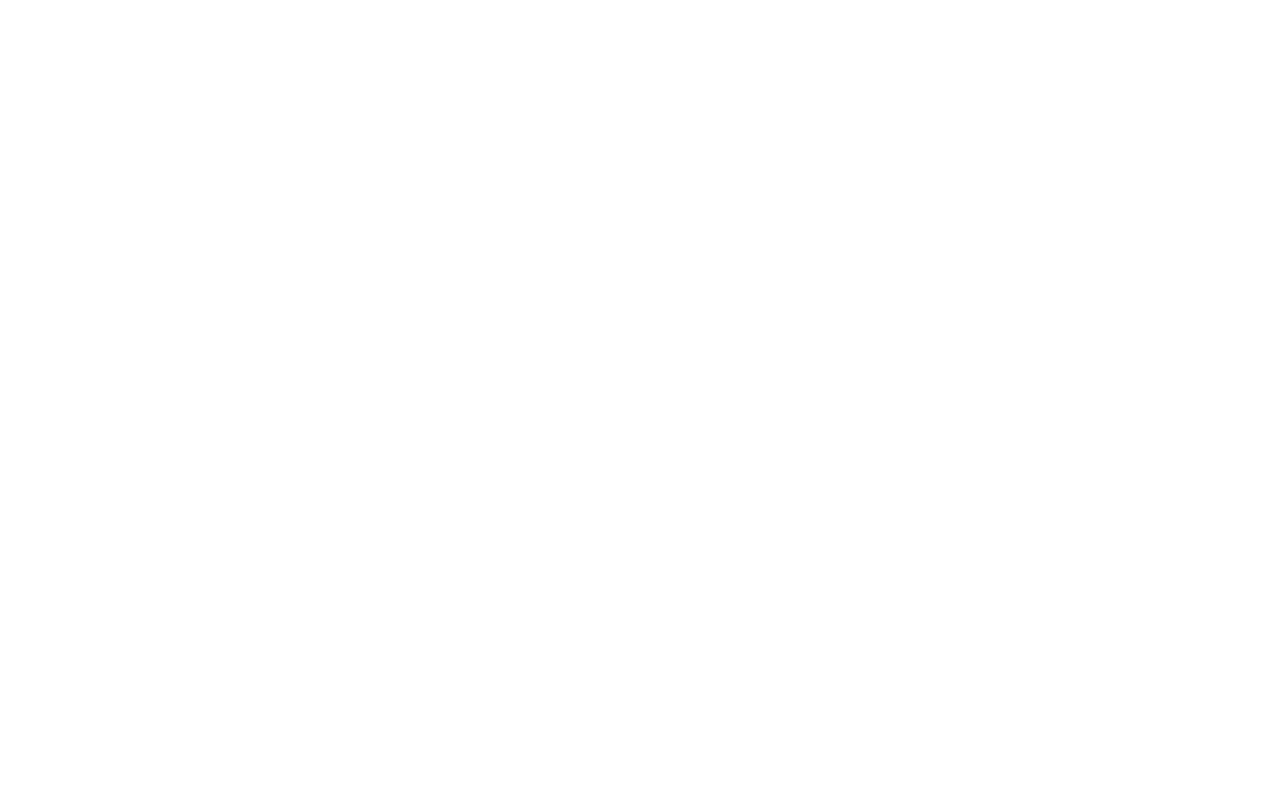
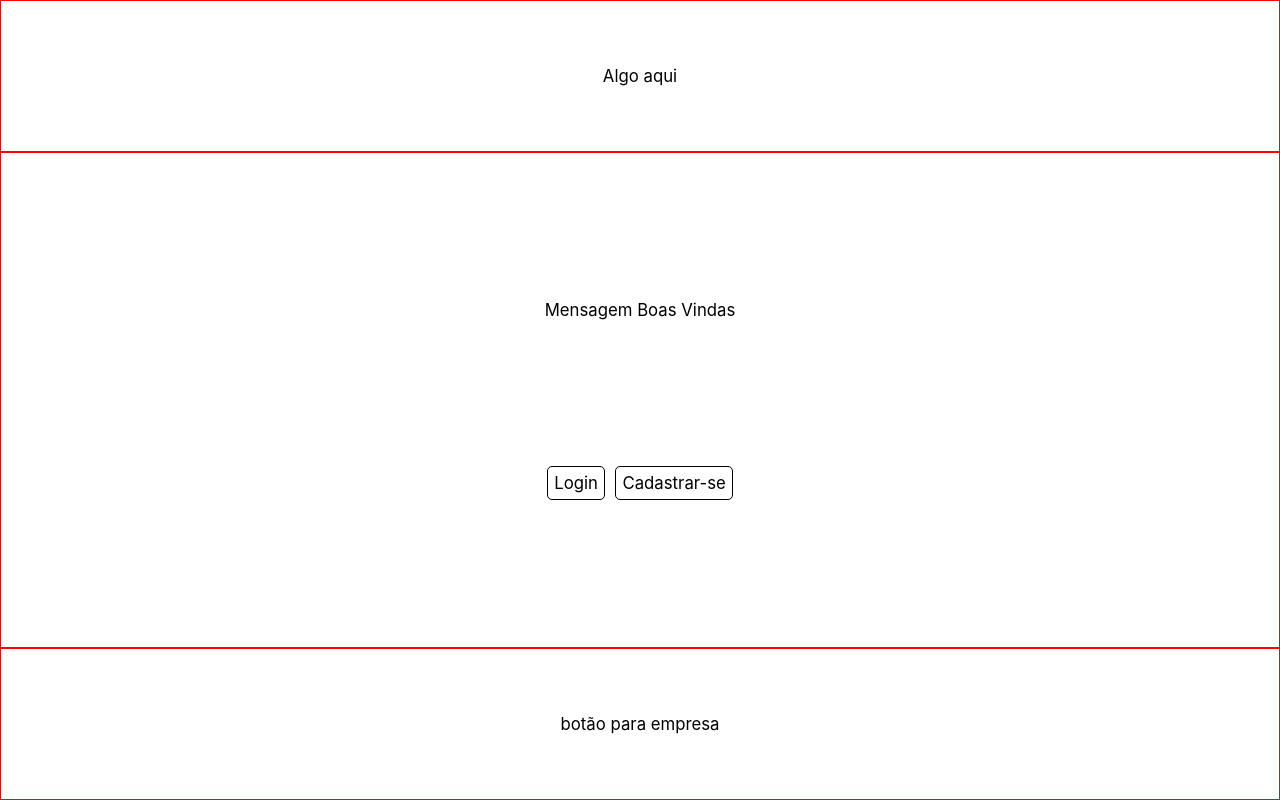
Before and after one commit to JessieZan/provihack-front, a React (Create React App) app in the folder provihack-frontend/: page / in a window 1280 px wide. Built offline with nearby package versions, Linux system fonts and the light colour scheme.

Commit message:
Esqueleto das páginas de Boas Vindas e Login

```diff
--- a/provihack-frontend/package.json
+++ b/provihack-frontend/package.json
@@ -3,11 +3,15 @@
   "version": "0.1.0",
   "private": true,
   "dependencies": {
+    "@emotion/react": "^11.7.0",
+    "@emotion/styled": "^11.6.0",
+    "@mui/material": "^5.2.1",
     "@testing-library/jest-dom": "^5.15.1",
     "@testing-library/react": "^11.2.7",
     "@testing-library/user-event": "^12.8.3",
     "react": "^17.0.2",
     "react-dom": "^17.0.2",
+    "react-router-dom": "^6.0.2",
     "react-scripts": "4.0.3",
     "web-vitals": "^1.1.2"
   },
--- /dev/null
+++ b/provihack-frontend/src/App.css
@@ -0,0 +1,7 @@
+.App {
+  height: 100vh;
+
+  display: flex;
+  align-items: center;
+  justify-content: center;
+}
--- a/provihack-frontend/src/App.js
+++ b/provihack-frontend/src/App.js
@@ -1,5 +1,12 @@
+import MainRoutes from "./routes";
+import "./App.css";
+
 function App() {
-  return <div className="App"></div>
+  return (
+    <div className="App">
+      <MainRoutes />
+    </div>
+  );
 }
 
-export default App
+export default App;
--- a/provihack-frontend/src/index.css
+++ b/provihack-frontend/src/index.css
@@ -1,13 +1,25 @@
+html {
+  font-size: 65.5%;
+}
+
 body {
   margin: 0;
-  font-family: -apple-system, BlinkMacSystemFont, 'Segoe UI', 'Roboto', 'Oxygen',
-    'Ubuntu', 'Cantarell', 'Fira Sans', 'Droid Sans', 'Helvetica Neue',
+  font-family: -apple-system, BlinkMacSystemFont, "Segoe UI", "Roboto", "Oxygen",
+    "Ubuntu", "Cantarell", "Fira Sans", "Droid Sans", "Helvetica Neue",
     sans-serif;
   -webkit-font-smoothing: antialiased;
   -moz-osx-font-smoothing: grayscale;
+
+  font-size: 1.6rem;
+}
+
+button {
+  all: unset;
+  box-sizing: border-box;
+  cursor: pointer;
 }
 
 code {
-  font-family: source-code-pro, Menlo, Monaco, Consolas, 'Courier New',
+  font-family: source-code-pro, Menlo, Monaco, Consolas, "Courier New",
     monospace;
 }
--- a/provihack-frontend/src/index.js
+++ b/provihack-frontend/src/index.js
@@ -1,11 +1,14 @@
-import React from 'react'
-import ReactDOM from 'react-dom'
-import './index.css'
-import App from './App'
+import React from "react";
+import ReactDOM from "react-dom";
+import "./index.css";
+import App from "./App";
+import { BrowserRouter } from "react-router-dom";
 
 ReactDOM.render(
-  <React.StrictMode>
-    <App />
-  </React.StrictMode>,
-  document.getElementById('root'),
-)
+  <BrowserRouter>
+    <React.StrictMode>
+      <App />
+    </React.StrictMode>
+  </BrowserRouter>,
+  document.getElementById("root")
+);
--- /dev/null
+++ b/provihack-frontend/src/pages/Login/index.js
@@ -0,0 +1,32 @@
+import "./style.css";
+import { Link } from "react-router-dom";
+
+function Login() {
+  return (
+    <div className="login">
+      <div className="title-login">
+        <span>Bem vindo</span>
+        <h3>Faça o Login com sua conta</h3>
+      </div>
+
+      <div className="inputs-login">
+        <label htmlFor="">
+          E-mail
+          <input type="text" name="" id="" />
+        </label>
+        <label htmlFor="">
+          Senha
+          <input type="text" name="" id="" />
+        </label>
+      </div>
+
+      <button className="btn_login">Login</button>
+
+      <span>
+        Caso não tenha cadastro, <Link to="/">cadastre-se aqui</Link>{" "}
+      </span>
+    </div>
+  );
+}
+
+export default Login;
--- /dev/null
+++ b/provihack-frontend/src/pages/Login/style.css
@@ -0,0 +1,25 @@
+.login {
+  min-height: 100vh;
+  width: 100vw;
+  display: flex;
+  flex-direction: column;
+  justify-content: space-evenly;
+  align-items: center;
+}
+
+.inputs-login {
+  display: flex;
+  flex-direction: column;
+  gap: 1.8rem;
+}
+
+.inputs-login label {
+  display: flex;
+  flex-direction: column;
+}
+
+.btn_login {
+  border: 1px solid black;
+  padding: 6px;
+  border-radius: 5px;
+}
--- /dev/null
+++ b/provihack-frontend/src/pages/Welcome/index.js
@@ -0,0 +1,27 @@
+import "./style.css";
+import { useNavigate } from "react-router-dom";
+
+function Welcome() {
+  let navigate = useNavigate();
+
+  return (
+    <div className="body_welcome">
+      <header className="header-welcome">Algo aqui</header>
+
+      <div className="principal">
+        <div className="message_welcome">Mensagem Boas Vindas</div>
+        <div className="btn-sign">
+          <button className="btn-signin" onClick={() => navigate("login")}>
+            Login
+          </button>
+
+          <button className="btn-signup">Cadastrar-se</button>
+        </div>
+      </div>
+
+      <footer className="footer-welcome">botão para empresa</footer>
+    </div>
+  );
+}
+
+export default Welcome;
--- /dev/null
+++ b/provihack-frontend/src/pages/Welcome/style.css
@@ -0,0 +1,38 @@
+.body_welcome {
+  min-height: 100vh;
+  width: 100vw;
+  display: flex;
+  flex-direction: column;
+  justify-content: space-between;
+}
+
+.header-welcome,
+.footer-welcome,
+.principal {
+  display: flex;
+  flex-direction: column;
+  justify-content: center;
+  border: 1px solid red;
+  align-items: center;
+}
+
+.principal {
+  flex-grow: 1;
+  justify-content: space-evenly;
+}
+
+.header-welcome,
+.footer-welcome {
+  height: 14.3rem;
+}
+
+.btn-signin,
+.btn-signup {
+  border: 1px solid black;
+  padding: 6px;
+  border-radius: 5px;
+}
+
+.btn-signin {
+  margin-right: 1rem;
+}
--- /dev/null
+++ b/provihack-frontend/src/routes.js
@@ -0,0 +1,14 @@
+import { Route, Routes } from "react-router-dom";
+import Welcome from "./pages/Welcome";
+import Login from "./pages/Login";
+
+function MainRoutes() {
+  return (
+    <Routes>
+      <Route path="/" element={<Welcome />} />
+      <Route path="/login" element={<Login />} />
+    </Routes>
+  );
+}
+
+export default MainRoutes;
```
Also changed, not shown: 1 other file (tests, documents, lock files or other folders).
